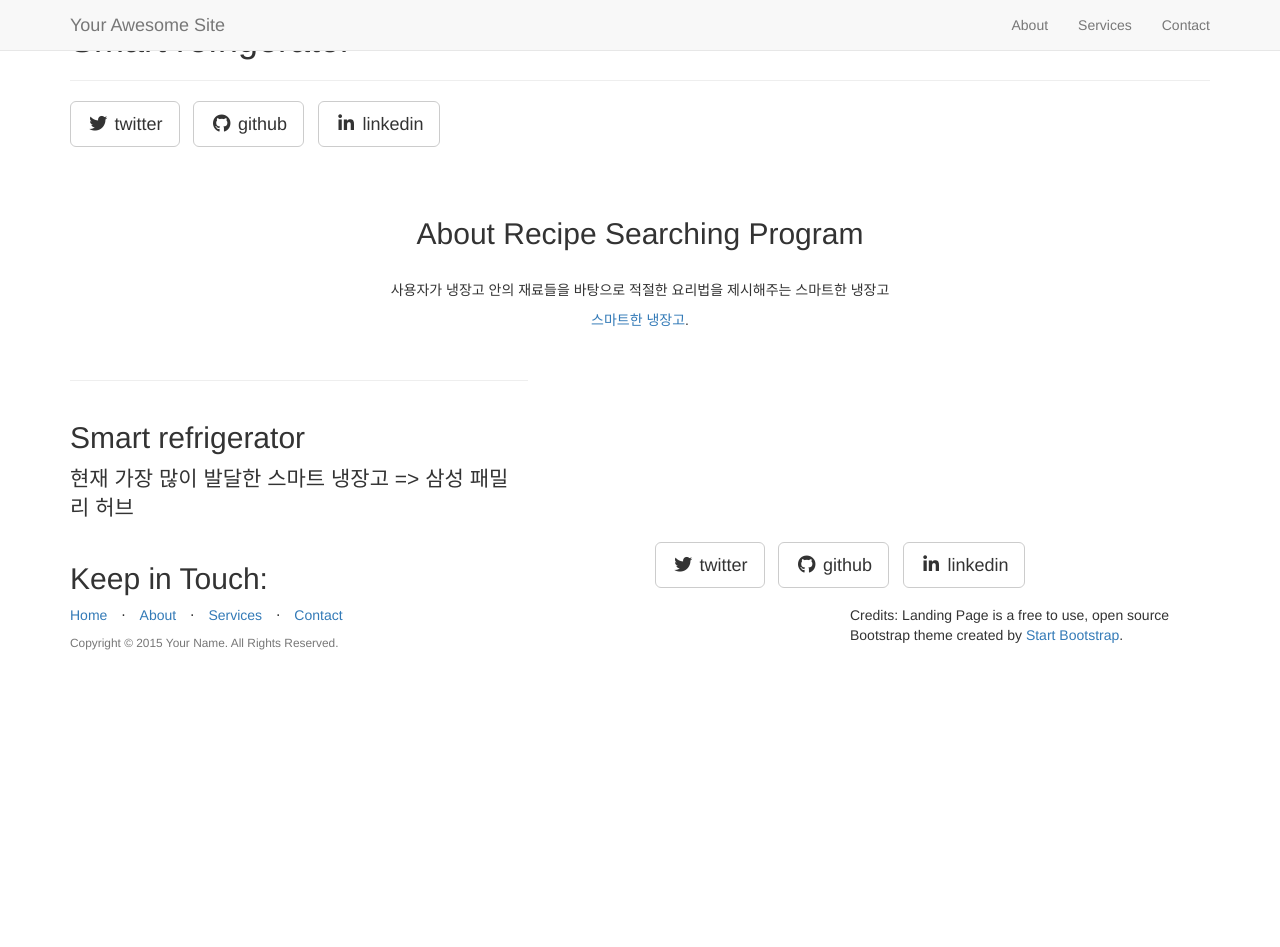
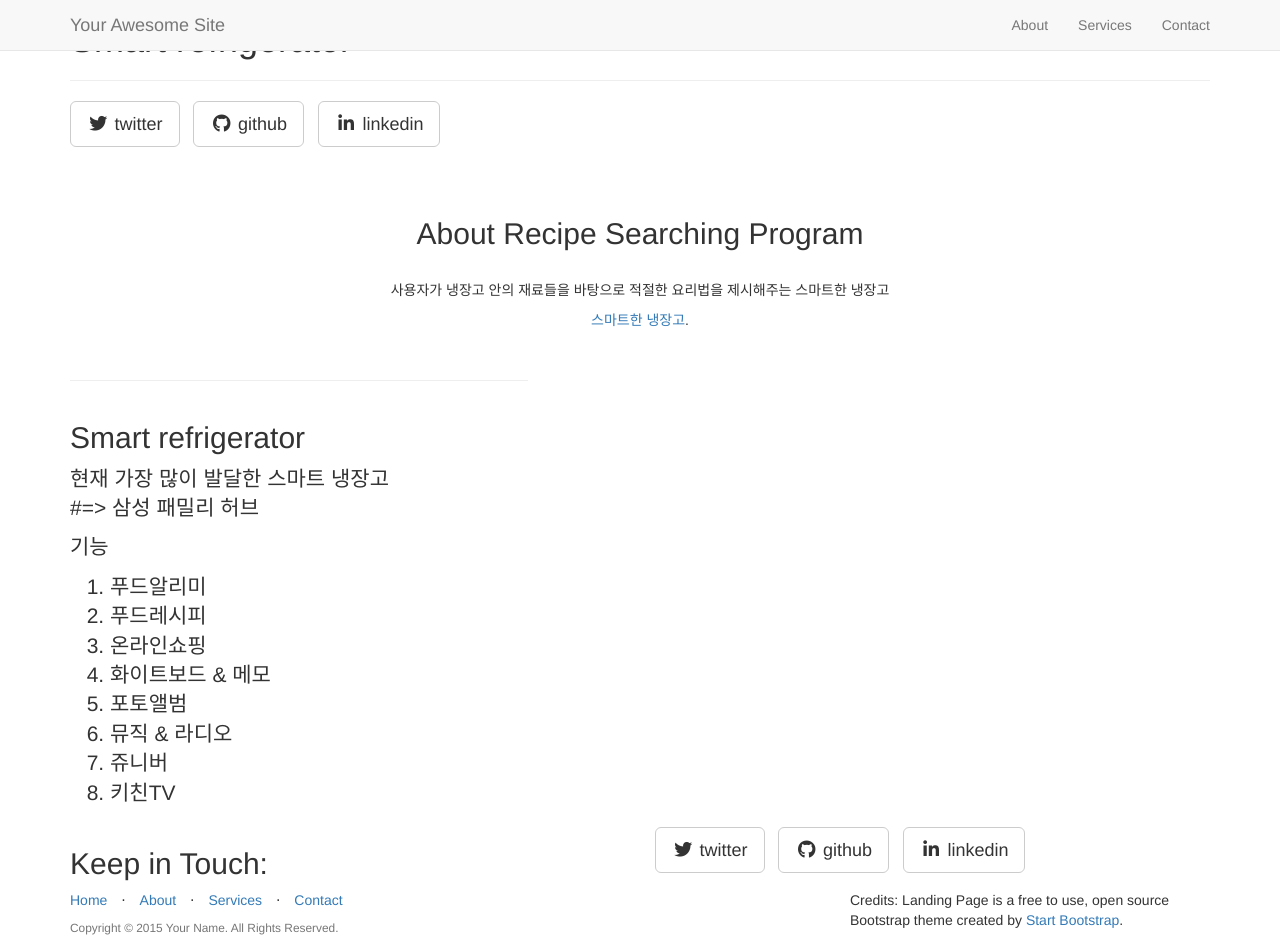
Before and after one commit to dbwjddldb96/dbwjddldb96.github.com, a Jekyll site: the page built from _posts/2016-05-19-welcome-to-jekyll.markdown, in a window 1280 px wide and 947 px high. Built offline with Jekyll 4.4.1, drawn with Linux system fonts in a browser that asks for light colours; nearby versions of some CDN libraries; library files that are not in the unit come from our copies.

Commit message:
function

```diff
--- a/_posts/2016-05-19-welcome-to-jekyll.markdown
+++ b/_posts/2016-05-19-welcome-to-jekyll.markdown
@@ -5,4 +5,14 @@ categories: jekyll update
 img: art2.jpg
 ---
 현재 가장 많이 발달한 스마트 냉장고
-=> 삼성 패밀리 허브
+#=> 삼성 패밀리 허브
+
+기능
+1. 푸드알리미
+2. 푸드레시피
+3. 온라인쇼핑
+4. 화이트보드 & 메모
+5. 포토앨범
+6. 뮤직 & 라디오
+7. 쥬니버
+8. 키친TV
```
